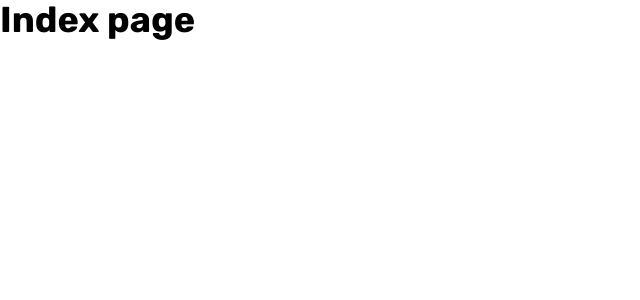
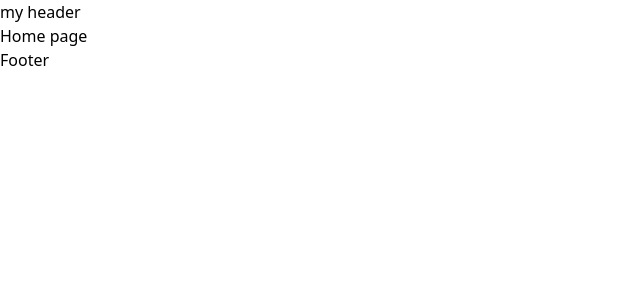
Before and after one commit to Pauline-Devavry/projet-zombieland-fork, a React (Vite) app in the folder client/: page / in a window 1280 px wide. Shown: the top 300 px of the page, without its empty margins (0-640 px from the left). Built offline with nearby package versions, Linux system fonts and the light colour scheme.

Commit message:
S1D2 Client - Setup the baseLayout of the app

```diff
--- a/client/src/App.jsx
+++ b/client/src/App.jsx
@@ -1,8 +1,28 @@
+import { createBrowserRouter, RouterProvider } from "react-router-dom"
+import BaseLayout from "./layouts/BaseLayout.jsx"
+
+
+const router = createBrowserRouter([
+  {
+    path: "/",
+    element: <BaseLayout />,
+    children: [
+      {
+        index: true,
+        element: <h1>Home page</h1>
+      },
+      {
+        path: "hello",
+        element: <h1>Hello page</h1>
+      }
+    ]
+  }
+])
 
 function App() {
 
   return (
-    <h1 className='text-primary text-4xl font-rubik font-bold'>Index page</h1>
+    <RouterProvider router={router}/>
   )
 }
 
--- /dev/null
+++ b/client/src/components/Footer.jsx
@@ -0,0 +1,12 @@
+
+function Footer() {
+
+    return (
+        <div>
+            <h1>Footer</h1>
+        </div>
+    )
+
+}
+
+export default Footer
--- /dev/null
+++ b/client/src/components/Header.jsx
@@ -0,0 +1,12 @@
+
+function Header() {
+
+    return (
+        <header>
+            <h1>my header</h1>
+        </header>
+    )
+
+}
+
+export default Header
--- /dev/null
+++ b/client/src/layouts/BaseLayout.jsx
@@ -0,0 +1,17 @@
+import { Outlet } from "react-router-dom"
+import Header from "../components/Header"
+import Footer from "../components/Footer"
+
+function BaseLayout() {
+
+    return(
+        <>
+            <Header/>
+            <Outlet/>
+            <Footer/>
+        </>
+    )
+
+}
+
+export default BaseLayout
--- a/client/src/main.jsx
+++ b/client/src/main.jsx
@@ -2,27 +2,9 @@ import { StrictMode } from 'react'
 import { createRoot } from 'react-dom/client'
 import App from './App.jsx'
 import "./App.css"
-import { createBrowserRouter, RouterProvider } from 'react-router-dom'
-import Connexion from './pages/Connexion.jsx'
-
-const router = createBrowserRouter([
-  {
-    index: true,
-    element: <App/>
-  },
-  {
-    path: "hello",
-    element: <h1 className='text-red-500'>Hello world page</h1>
-
-  },
-  {
-    path: "connexion",
-    element: <Connexion/>
-  }
-])
 
 createRoot(document.getElementById('root')).render(
   <StrictMode>
-  <RouterProvider router={router} />
+    <App/>
   </StrictMode>,
   )
```
Also changed, not shown: client/src/layouts/mainLayout.jsx (deleted), 1 other file (tests, documents, lock files or other folders).
